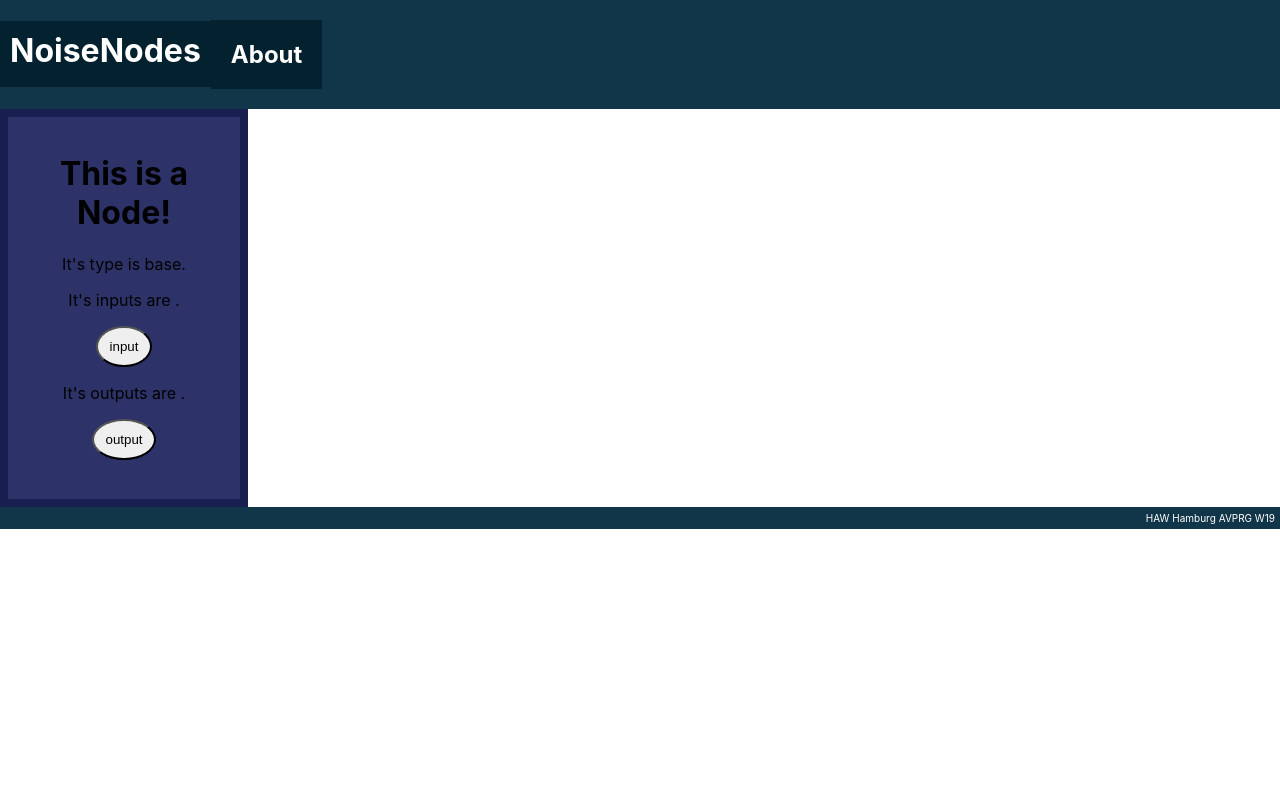
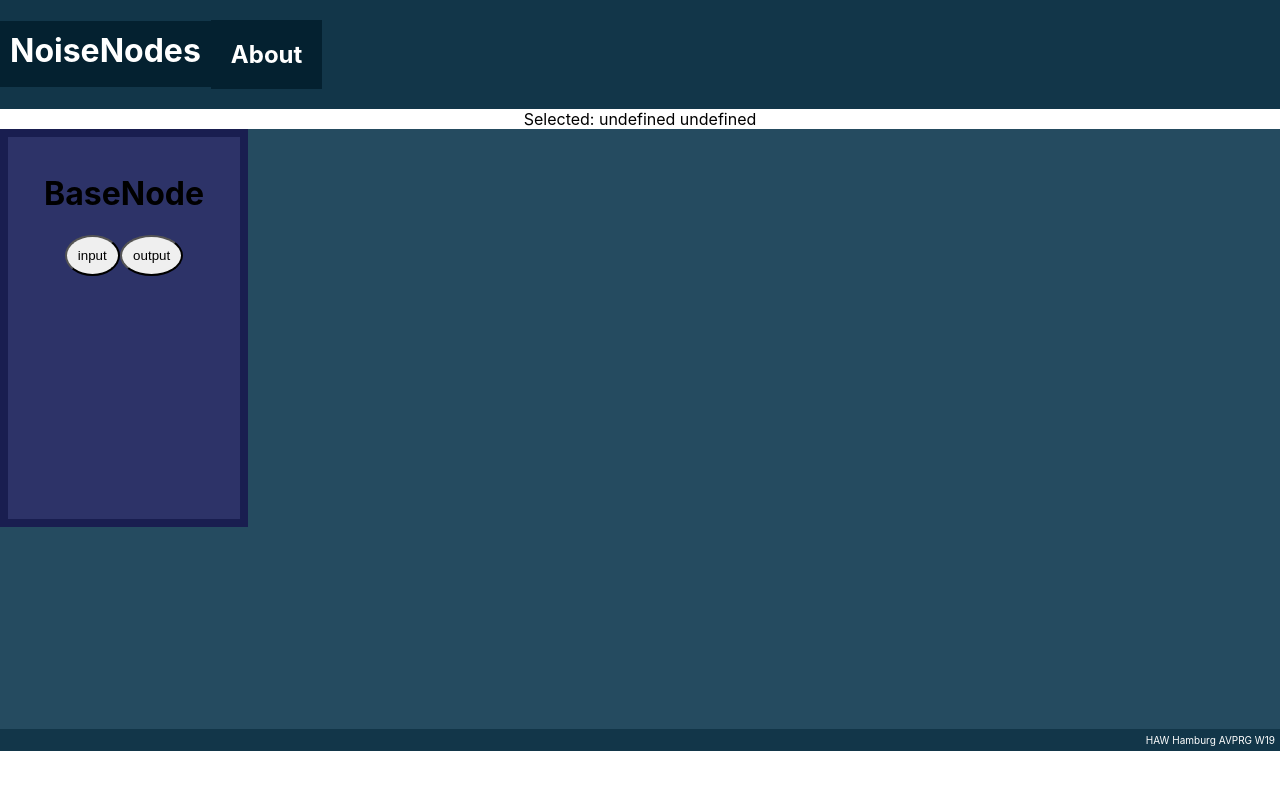
Before and after one commit to ychaw/noise-nodes, a React (Create React App) app: page / in a window 1280 px wide. Shown: the top 790 px of the page. Built offline with nearby package versions, Linux system fonts and the light colour scheme.

Commit message:
lift state into App to make connections

```diff
--- a/src/App.js
+++ b/src/App.js
@@ -3,14 +3,44 @@ import './style/colors.css';
 import './App.css';
 import Header from './components/layout/Header';
 import Footer from './components/layout/Footer';
+import Workspace from './Workspace'
 import BaseNode from './modules/BaseNode';
 
 class App extends Component {
+  constructor(props) {
+    super(props);
+    this.id = "App";
+    this.state = {
+      firstSelected: undefined,
+      secondSelected: undefined,
+    };
+  }
+
+  changeConnection = (id) => {
+    const {firstSelected, secondSelected} = this.state;
+    if(!firstSelected) {
+      this.setState({firstSelected: id});
+    } else if (!secondSelected) {
+      this.setState({secondSelected: id});
+    }
+    if(firstSelected !== undefined && secondSelected !== undefined) {
+      alert('Connecting ' + firstSelected + ' and ' + secondSelected);
+      //make the actual connection
+      this.setState({
+        firstSelected: undefined,
+        secondSelected: undefined});
+    }
+  }
+
   render() {
+
     return (
       <div className="App">
         <Header />
-        <BaseNode />
+        <span>Selected: {this.state.firstSelected + ' ' + this.state.secondSelected}</span>
+        <Workspace>
+          <BaseNode changeConnection={this.changeConnection}/>
+        </Workspace>
         <Footer />
       </div>
     );
--- /dev/null
+++ b/src/Workspace.js
@@ -0,0 +1,14 @@
+import React from 'react';
+import './style/Workspace.css';
+
+class Workspace extends React.Component {
+  render() {
+    return (
+      <div className='workspace'>
+        {this.props.children}
+      </div>
+    );
+  }
+}
+
+export default Workspace;
--- a/src/modules/BaseNode.js
+++ b/src/modules/BaseNode.js
@@ -4,17 +4,9 @@ import '../style/BaseNode.css';
 
 class BaseNode extends React.Component {
 
-  constructor(props, inputs, outputs) {
+  constructor(props) {
       super(props);
-      this.numberOfInputs = inputs;
-      this.numberOfOutputs = outputs;
-      this.state = {
-        type: "base",
-      }
-  }
-
-  updateGraph() {
-    return;
+      this.name = 'BaseNode';
   }
 
   delete() {
@@ -24,10 +16,9 @@ class BaseNode extends React.Component {
   render() {
     return (
       <div className='BaseNode'>
-        <h1>This is a Node!</h1>
-        <p>It's type is {this.state.type}.</p>
-        <p>It's inputs are {this.state.inputs}.</p><Connector type='input'/>
-        <p>It's outputs are {this.state.outputs}.</p><Connector type='output'/>
+        <h1>{this.name}</h1>
+        <Connector type='input' id='input-1' changeConnection={this.props.changeConnection}/>
+        <Connector type='output' id='output-1' changeConnection={this.props.changeConnection}/>
       </div>
     );
   }
--- a/src/modules/Connector.js
+++ b/src/modules/Connector.js
@@ -5,28 +5,13 @@ class Connector extends React.Component {
   constructor(props) {
     super(props);
     this.state = {
-      type: this.props.type,
-      isConnected: false,
-      connectedTo: undefined,
+      selected: false,
     }
   }
 
-  handleClick = () => {
-    this.setState(state => ({
-      isConnected: !state.isConnected
-    }));
-  }
-
-  connectTo(targetNode) {
-    return;
-  }
-
-  disconnectFrom(targetNode) {
-    return;
-  }
-
   render() {
-    return <button id='connector-button' onClick={this.handleClick}>{this.state.type}</button>
+    const {id, type} = this.props;
+    return <button id='connector-button' onClick={this.props.changeConnection.bind(this, id)}>{type}</button>
   }
 }
 
--- a/src/style/BaseNode.css
+++ b/src/style/BaseNode.css
@@ -1,6 +1,7 @@
 .BaseNode {
   width:200px;
   height:350px;
+  float: left;
   background-color: var(--secondary1-shade0);
   padding: 16px;
   border: 8px solid;
```
